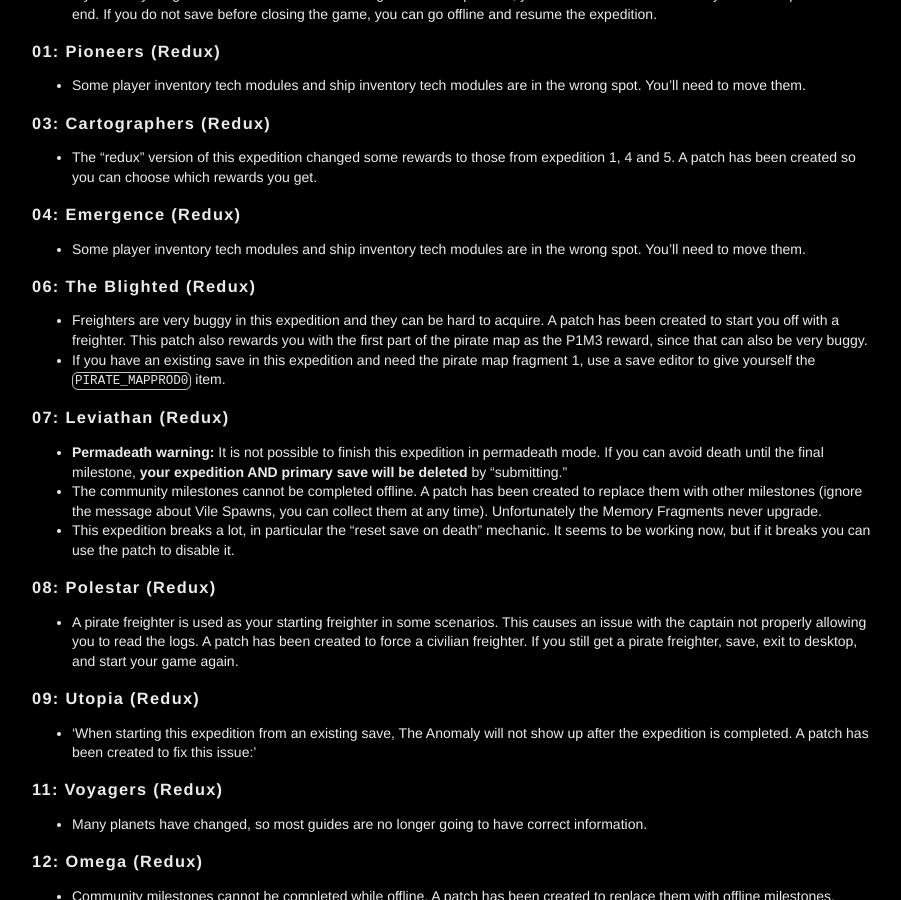
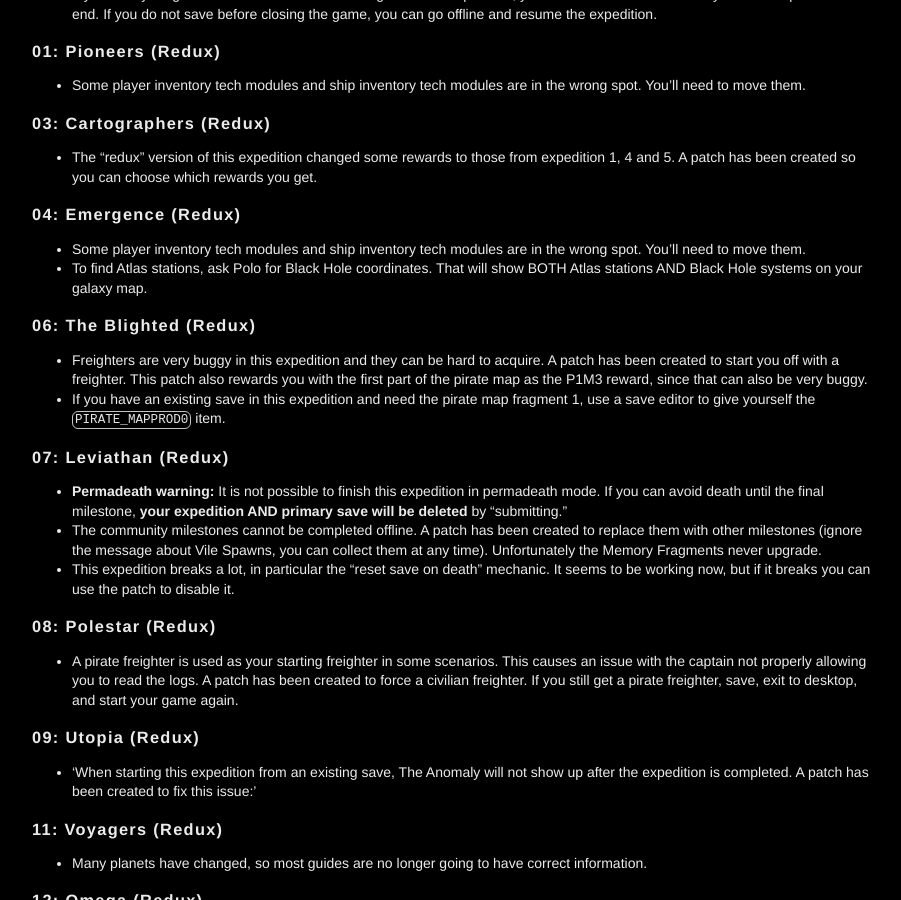
Before and after one commit to cwmonkey/nms-expeditions, a Jekyll site: the page built from index.html, in a window 1280 px wide and 900 px high, scrolled down 2335 px. Shown: the whole window, without its empty margins (183-1084 px from the left). Built offline with Jekyll 4.4.1, drawn with Linux system fonts in a browser that asks for light colours; some web fonts are replaced.

Commit message:
Adding Atlas station note to exp 4
Closes #21

```diff
--- a/_data/expeditions.yml
+++ b/_data/expeditions.yml
@@ -32,6 +32,8 @@
   redux: 1
   notice: >
           * Some player inventory tech modules and ship inventory tech modules are in the wrong spot. You'll need to move them.
+
+          * To find Atlas stations, ask Polo for Black Hole coordinates. That will show BOTH Atlas stations AND Black Hole systems on your galaxy map.
 - id: e05
   name: '05: Exobiology'
   description: The one about pets
```
